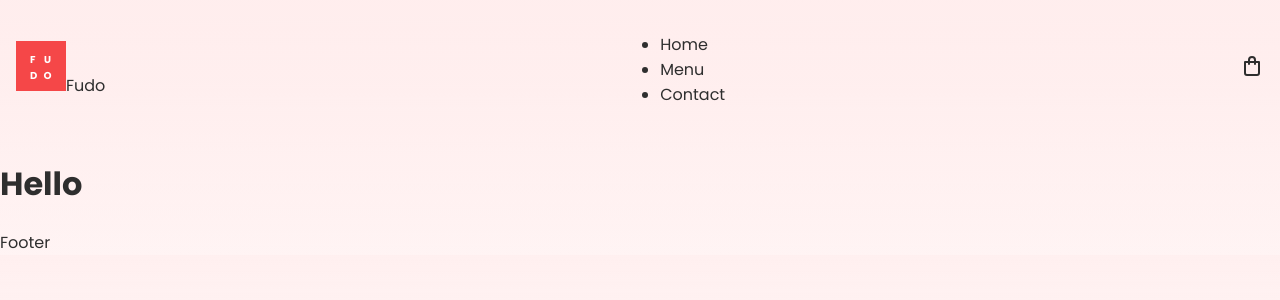
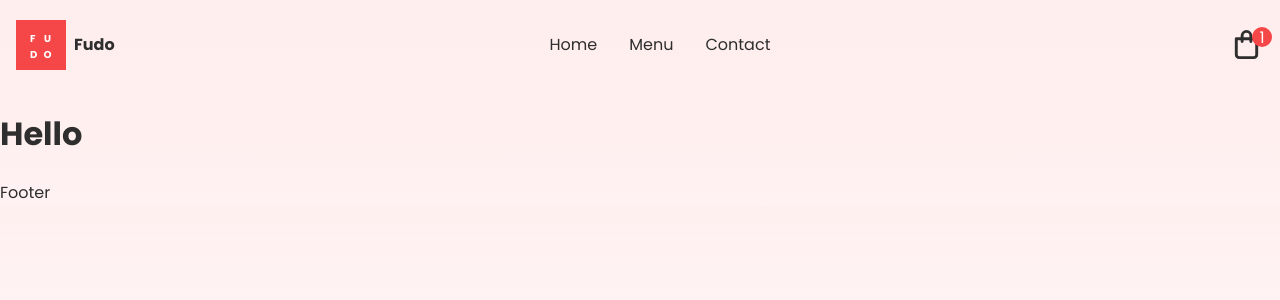
Before and after one commit to ririErliza/pizza-shop, a Next.js app: page / in a window 1280 px wide. Shown: the top 300 px of the page. Built offline with nearby package versions, Linux system fonts and the light colour scheme.

Commit message:
update header

```diff
--- a/components/Header.jsx
+++ b/components/Header.jsx
@@ -22,7 +22,8 @@ const Header = () => {
        {/* Right side*/}
        <div className={css.rightSide}>
         <div className={css.cart}>
-            <UilShoppingBag/>
+            <UilShoppingBag size={35} color="#2E2E2E"/>
+            <div className={css.badge}>1</div>
         </div>
        </div>
 
--- a/styles/Header.module.css
+++ b/styles/Header.module.css
@@ -4,3 +4,57 @@
     justify-content: space-between;
     padding: 1rem;
 }
+
+.logo{
+    display: flex;
+    align-items: center;
+    justify-content: flex-start;
+    gap: 0.5rem;
+    flex: 1;
+}
+
+.logo>span{
+font-weight: bold;
+}
+
+.menu{
+    flex: 1;
+    display: flex;
+    list-style: none;
+    gap: 2rem;
+    justify-content: center;
+    z-index: 99;
+}
+
+.menu>li:hover{
+    cursor: pointer;
+    color:var(--themeRed);
+
+}
+
+.rightSide{
+    flex: 1;
+    display: flex;
+    gap: 1rem;
+    justify-content: flex-end;
+}
+
+.cart{
+    position: relative;
+    display: flex;
+    cursor: pointer;
+    z-index: 99;
+}
+
+.badge{
+    position: absolute;
+    background-color: var(--themeRed);
+    color: white;
+    border-radius: 50%;
+    width: 20px;
+    height: 20px;
+    display: flex;
+    justify-content: center;
+    align-items: center;
+    right:-0.5rem;
+}
```
